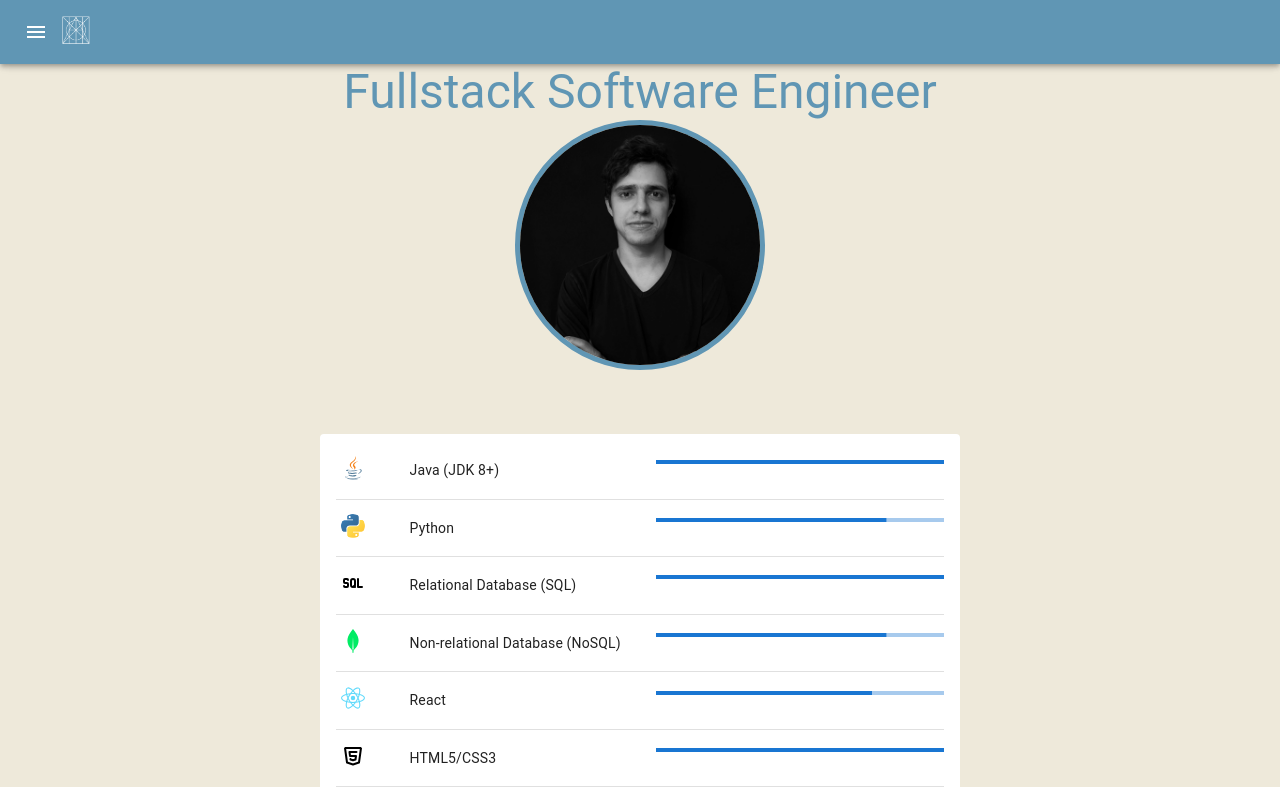
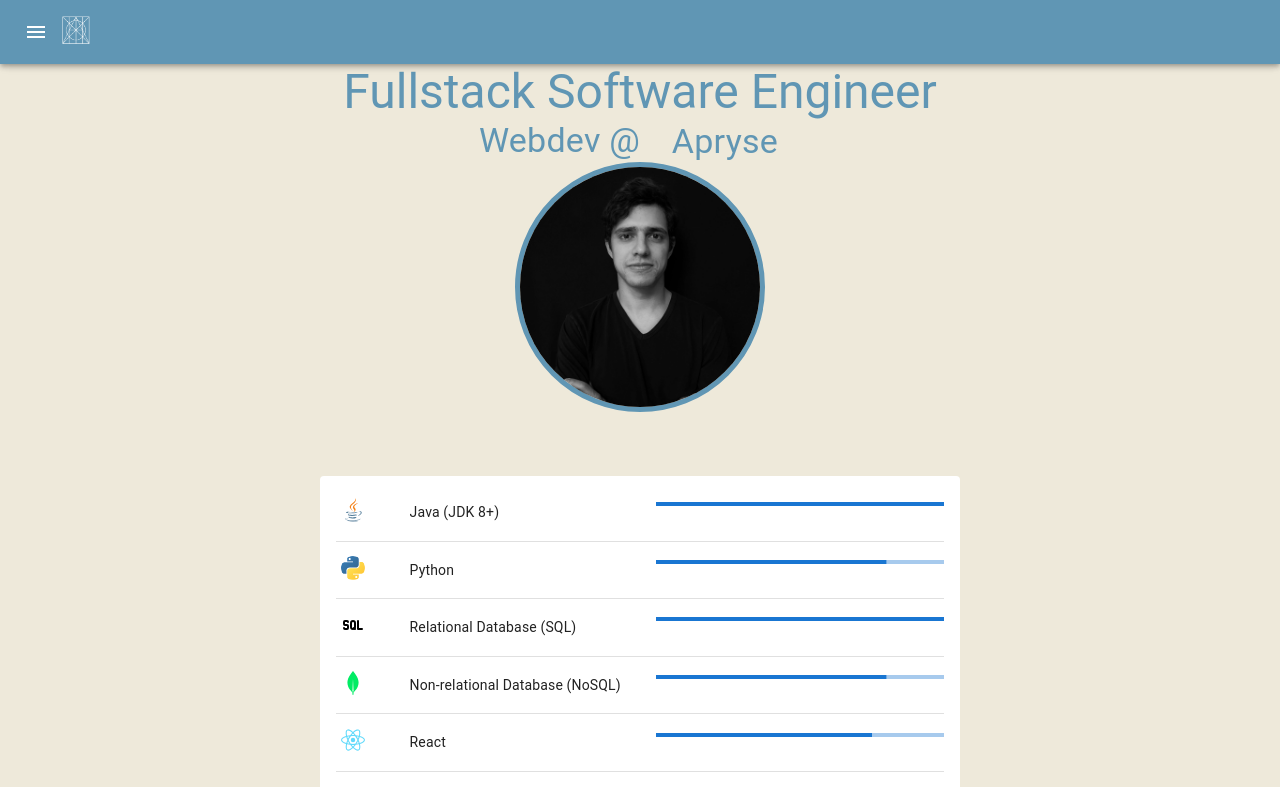
Before and after one commit to SnchzMltn/portfolio, a React (Create React App) app: page / in a window 1280 px wide. Shown: the top 787 px of the page. Built offline with nearby package versions, Linux system fonts and the light colour scheme; no server answers.

Commit message:
update working status

```diff
--- a/src/pages/AboutMeContent/AboutMeContent.tsx
+++ b/src/pages/AboutMeContent/AboutMeContent.tsx
@@ -62,6 +62,9 @@ function AboutMeContent() {
 				<ThemeProvider theme={theme}>
 					<Typography color='primary' variant='h3' align='center'>
 						Fullstack Software Engineer
+					</Typography>
+					<Typography color='primary' variant='h4' align='center'>
+						Webdev @ <a href='https://apryse.com' rel='blank'>Apryse</a>
 					</Typography>
 				</ThemeProvider>
 				<div className='ProfilePhotoImage'>
```
